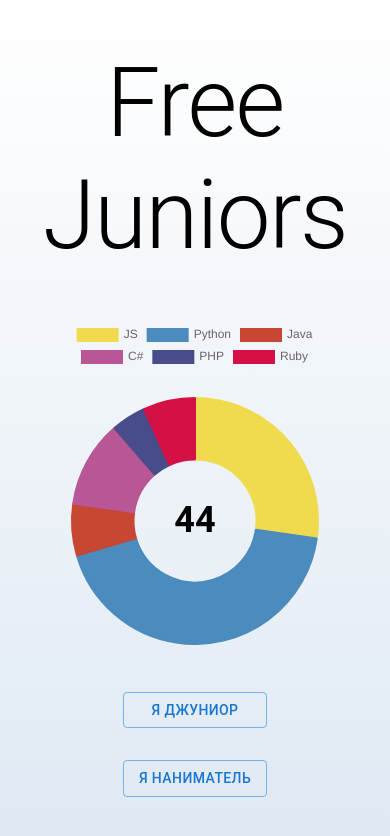
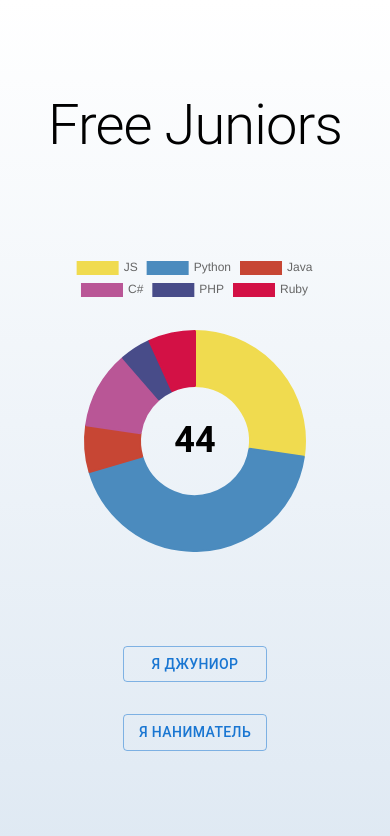
Before and after one commit to Filippoussis/free-juniors, a Next.js app: page / in a window 390 px wide. Shown: the top 836 px of the page. Built offline with nearby package versions, Linux system fonts and the light colour scheme.

Commit message:
fix: responsive Typography

```diff
--- a/pages/index.tsx
+++ b/pages/index.tsx
@@ -1,7 +1,12 @@
 import type { NextPage } from 'next';
 
-import { Button, Container, Stack, Typography } from '@mui/material';
+import { Box, Button, Container, Stack, Typography } from '@mui/material';
+import { createTheme, responsiveFontSizes, ThemeProvider } from '@mui/material/styles';
+
 import DoughnutChart from '../components/DoughnutChart/DoughnutChart';
+
+let theme = createTheme();
+theme = responsiveFontSizes(theme);
 
 const Home: NextPage = () => {
   return (
@@ -17,16 +22,21 @@ const Home: NextPage = () => {
         justifyContent='space-evenly'
         alignItems='center'
       >
+        <ThemeProvider theme={theme}>
           <Typography
             variant='h1'
             align='center'
           >
             Free Juniors
           </Typography>
-        <Container maxWidth='sm'>
+        </ThemeProvider>
+        <Box width={{ xs: '300px', sm: '600px' }}>
           <DoughnutChart />
-        </Container>
-        <Stack direction={{ sm: 'row' }} spacing={{ xs: 4}}>
+        </Box>
+        <Stack
+          direction={{ sm: 'row' }}
+          spacing={{ xs: 4 }}
+        >
           <Button variant='outlined'>Я Джуниор</Button>
           <Button variant='outlined'>Я Наниматель</Button>
         </Stack>
```
Lines whose indentation alone changed are shown as unchanged.
